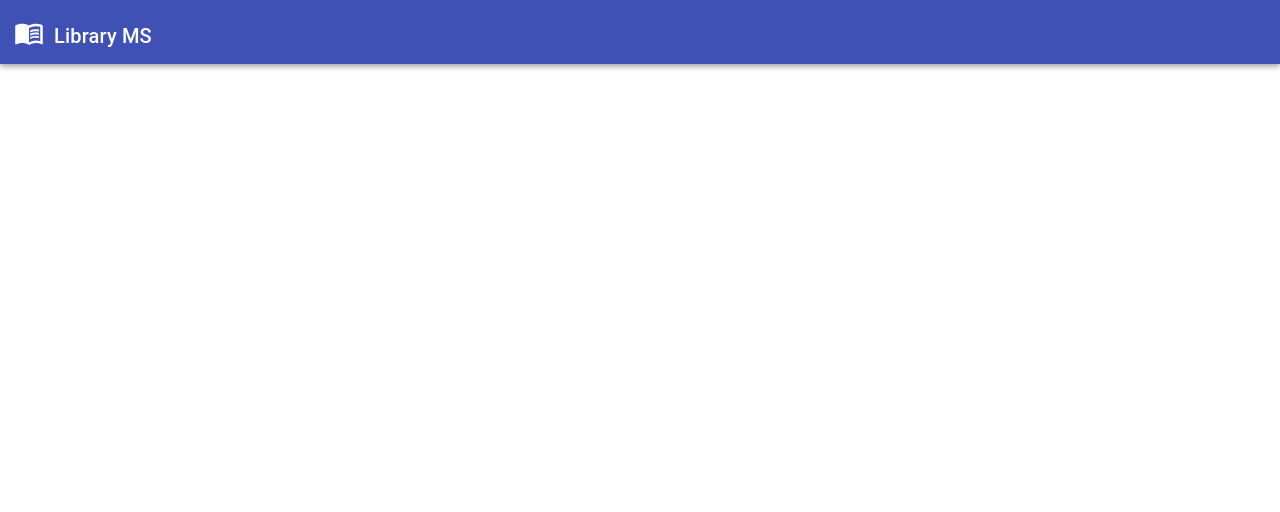
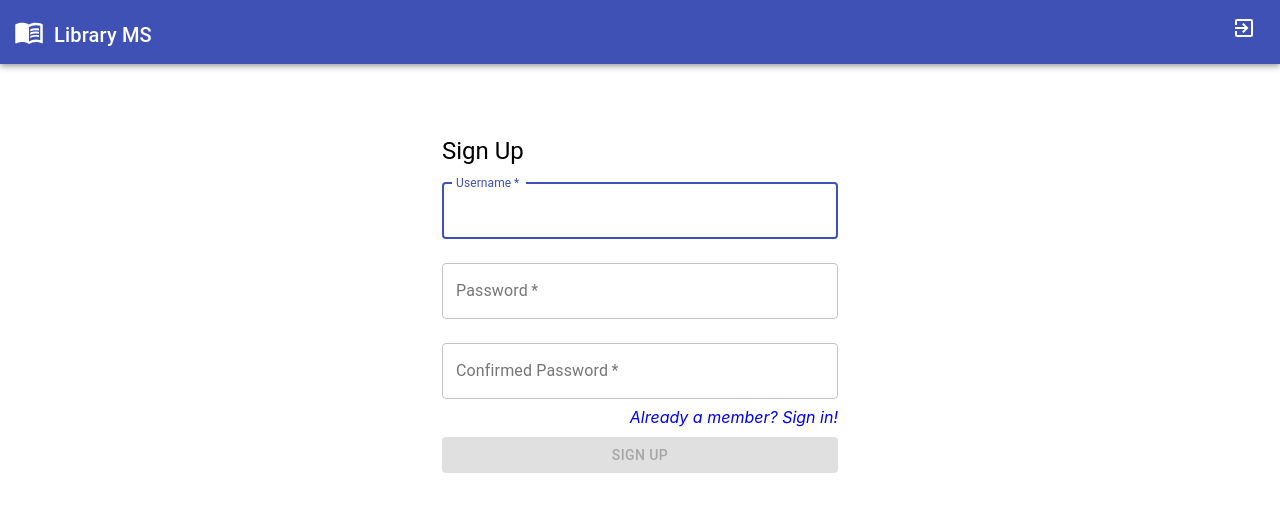
Before and after one commit to WillieYang/library, a React (Create React App) app: page /signUp in a window 1280 px wide. Shown: the top 512 px of the page. Built offline with nearby package versions, Linux system fonts and the light colour scheme.

Commit message:
sign up page

```diff
--- a/src/App.jsx
+++ b/src/App.jsx
@@ -2,10 +2,15 @@ import React, { Component } from 'react';
 // import { MenuList, MenuItem } from '@material-ui/core';
 // import { Link, Route, Switch } from 'react-router-dom';
 import { Route, Switch } from 'react-router-dom';
+
+// Components
 import Header from './components/Header';
+
+// Pages
 import Admin from './pages/Admin';
 import User from './pages/User';
 import Login from './pages/Login';
+import SignUp from './pages/SignUp';
 
 import './App.css';
 
@@ -29,6 +34,7 @@ class App extends Component {
             <Route path="/" exact component={Login} />
             <Route path="/admin" exact component={Admin} />
             <Route path="/user" exact component={User} />
+            <Route path="/signUp" exact component={SignUp} />
           </Switch>
         </div>
       </div>
--- a/src/components/BookList.jsx
+++ b/src/components/BookList.jsx
@@ -71,7 +71,7 @@ class BookList extends Component {
     return (
       <>
         <div id="button" style={{ height: '56px' }}>
-          <Button variant="contained" color="primary" style={{ margin: '10px', float: 'right' }} onClick={this.showAddBook}>Add Book</Button>
+          <Button variant="contained" color="primary" style={{ float: 'right' }} onClick={this.showAddBook}>Add Book</Button>
         </div>
         <Dialog open={showDialog} onClose={this.handleClose} aria-labelledby="form-dialog-title">
           <DialogTitle id="form-dialog-title">Add Book</DialogTitle>
--- a/src/components/Header.jsx
+++ b/src/components/Header.jsx
@@ -2,8 +2,10 @@ import React, { Component } from 'react';
 import AppBar from '@material-ui/core/AppBar';
 import Toolbar from '@material-ui/core/Toolbar';
 import Typography from '@material-ui/core/Typography';
-import { NavLink } from 'react-router-dom';
+import { NavLink, Link } from 'react-router-dom';
 import MenuBookIcon from '@material-ui/icons/MenuBook';
+import ExitToAppIcon from '@material-ui/icons/ExitToApp';
+
 
 class Header extends Component {
   render() {
@@ -11,14 +13,22 @@ class Header extends Component {
       <div>
         <AppBar position="static">
           <Toolbar>
-            <Typography variant="h6" color="inherit">
-              <NavLink style={{ textDecoration: 'none', color: 'white' }} exact to="/">
+            <Typography variant="h6" style={{ display: 'flex', width: '100%' }}>
+              <NavLink style={{ textDecoration: 'none', color: 'white', flex: 7 }} exact to="/">
                 <MenuBookIcon style={{
                   fontSize: '30px', position: 'relative', top: '5px', right: '10px',
                 }}
                 />
                 <span>Library MS</span>
               </NavLink>
+              <div style={{
+                fontSize: '25px', flex: 1, display: 'flex', alignItems: 'center', justifyContent: 'flex-end',
+              }}
+              >
+                <Link to="/">
+                  <ExitToAppIcon style={{ color: 'white' }} />
+                </Link>
+              </div>
             </Typography>
           </Toolbar>
         </AppBar>
--- a/src/pages/Login.jsx
+++ b/src/pages/Login.jsx
@@ -55,7 +55,7 @@ class Login extends Component {
                   //   </Button>
                   // ) : (
                 <>
-                  <Link to="/admin" className="noDecoration">
+                  <Link to="/signUp" className="noDecoration">
                     <span className="normalItalic">Not a Member, register!</span>
                   </Link>
                   <Button
--- /dev/null
+++ b/src/pages/SignUp.jsx
@@ -0,0 +1,96 @@
+import React, { Component } from 'react';
+import {
+  Container, Typography, TextField, Button,
+} from '@material-ui/core';
+import { Link } from 'react-router-dom';
+
+class SignUp extends Component {
+  constructor(props) {
+    super(props);
+    this.state = {
+      username: '',
+      password: '',
+      confirmedPassword: '',
+    };
+  }
+
+  handleTextFieldChange = (type, event) => {
+    this.setState({ [type]: event.target.value });
+  }
+
+  signUp = () => {
+    const { username, password, confirmedPassword } = this.state;
+  }
+
+  render() {
+    const { username, password, confirmedPassword } = this.state;
+    return (
+      <div style={{ height: '100%', display: 'flex', alignItems: 'center' }}>
+        <Container component="main" maxWidth="xs">
+          <div>
+            <Typography component="h1" variant="h5">
+              Sign Up
+            </Typography>
+            <form noValidate>
+              <TextField
+                variant="outlined"
+                margin="normal"
+                required
+                fullWidth
+                id="username"
+                label="Username"
+                name="username"
+                autoComplete="username"
+                autoFocus
+                onChange={(event) => { this.handleTextFieldChange('username', event); }}
+              />
+              <TextField
+                variant="outlined"
+                margin="normal"
+                required
+                fullWidth
+                name="password"
+                label="Password"
+                type="password"
+                id="password"
+                autoComplete="current-password"
+                onChange={(event) => { this.handleTextFieldChange('password', event); }}
+              />
+              <TextField
+                error={confirmedPassword !== password && password && confirmedPassword}
+                helperText={(confirmedPassword !== password && password && confirmedPassword) ? 'Confirmed password and password should be the same.' : ''}
+                variant="outlined"
+                margin="normal"
+                required
+                fullWidth
+                name="confirmedPassword"
+                label="Confirmed Password"
+                type="password"
+                id="comfirmedPassword"
+                onChange={(event) => { this.handleTextFieldChange('confirmedPassword', event); }}
+              />
+              <>
+                <div style={{ margin: '0px 0px 10px 0px', textAlign: 'right' }}>
+                  <Link to="/" className="noDecoration">
+                    <span className="normalItalic">Already a member? Sign in!</span>
+                  </Link>
+                </div>
+                <Button
+                  fullWidth
+                  variant="contained"
+                  color="primary"
+                  onClick={this.signUp}
+                  disabled={!username || !password || !confirmedPassword || confirmedPassword !== password}
+                >
+                  Sign Up
+                </Button>
+              </>
+            </form>
+          </div>
+        </Container>
+      </div>
+    );
+  }
+}
+
+export default SignUp;
```
Also changed, not shown: 1 other file (tests, documents, lock files or other folders).
